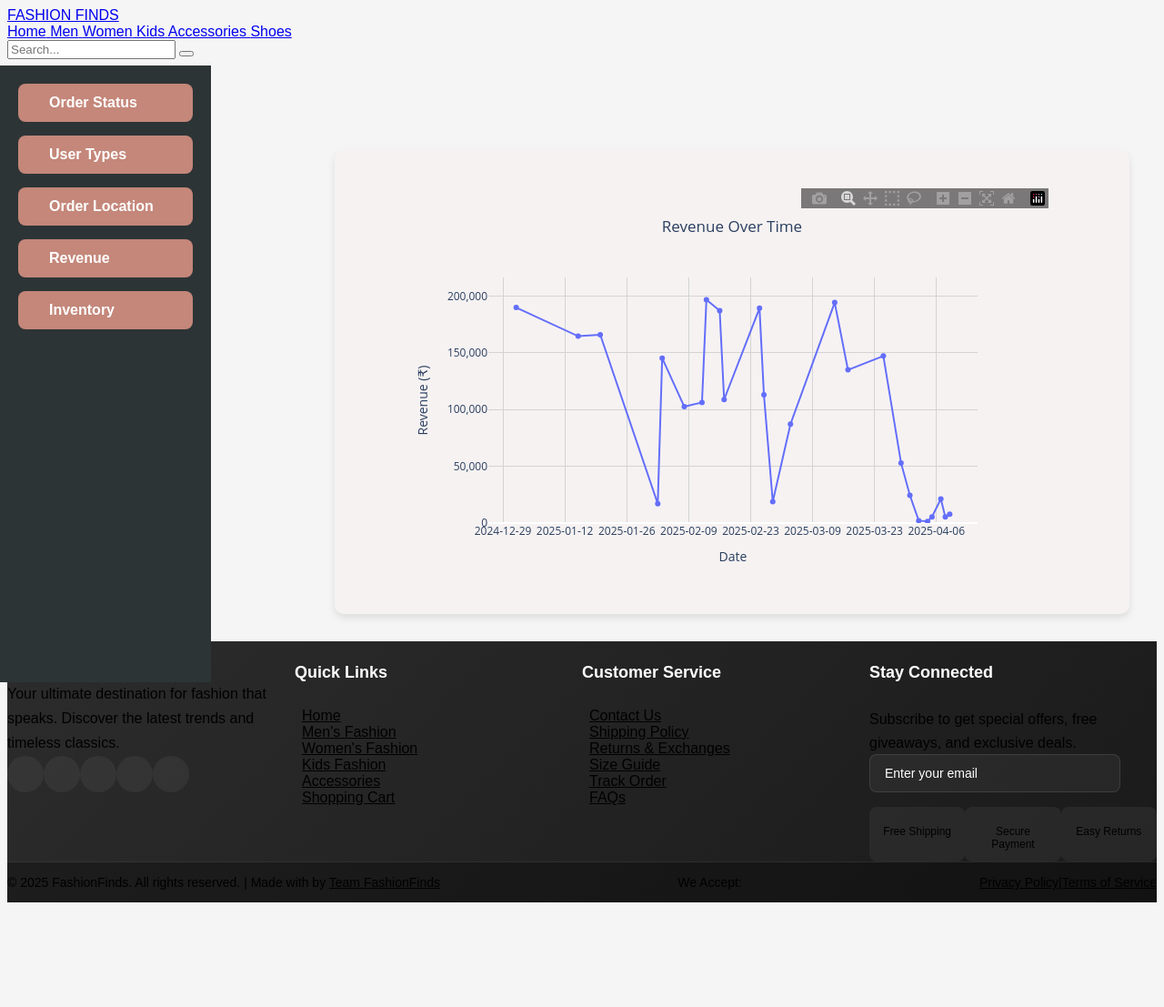
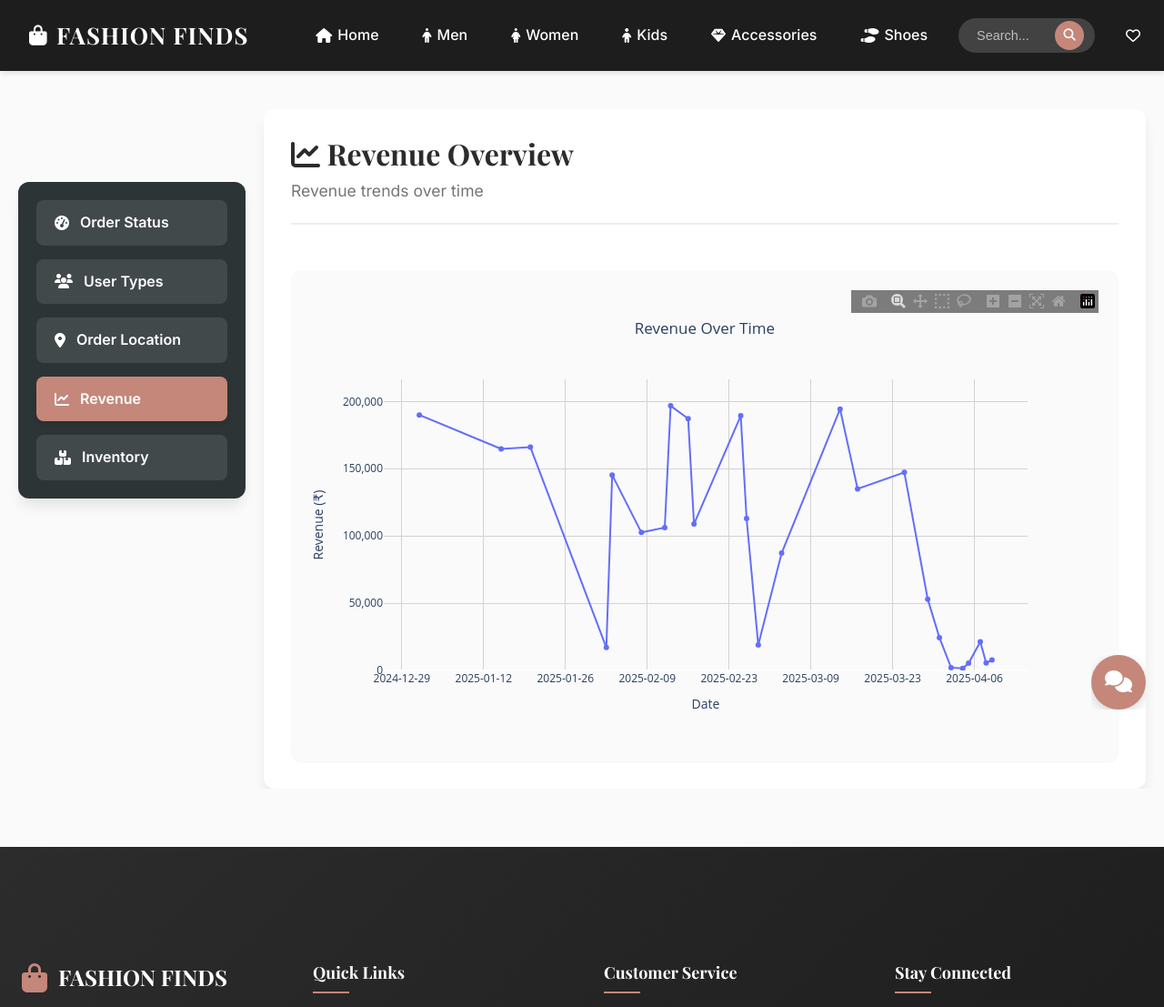
Before and after one commit to RajendharAre/FashionFinds, a Flask app: page /admin/revenue in a window 1280 px wide. Shown: the top 1107 px of the page at 91% size. Before the commit the page ends 992 px from the top, so only its background shows below. Run offline with Flask 3, Linux system fonts and the light colour scheme; a user stored in the database is signed in; some libraries are stand-ins or nearby versions.

Commit message:
Improved the inventory page

```diff
--- /dev/null
+++ b/app/templates/inventory.html
@@ -0,0 +1,281 @@
+{% extends 'base.html' %}
+
+{% block title %}Inventory Management | Fashion Finds{% endblock %}
+
+{% block extra_css %}
+<style>
+    /* Admin Container */
+    .admin-container {
+        display: flex;
+        margin-top: 20px;
+        min-height: calc(100vh - 160px);
+        gap: 20px;
+        padding: 0 20px;
+        box-sizing: border-box;
+    }
+
+    /* Sidebar */
+    .admin-sidebar {
+        width: 250px;
+        background: #2d3436;
+        border-radius: 12px;
+        padding: 20px;
+        height: fit-content;
+        position: sticky;
+        top: 100px;
+        box-shadow: var(--shadow-lg);
+        display: flex;
+        flex-direction: column;
+        gap: 15px;
+    }
+
+    .admin-sidebar .account-button {
+        display: flex;
+        align-items: center;
+        padding: 12px 20px;
+        font-size: 1rem;
+        font-weight: 600;
+        border-radius: 8px;
+        text-decoration: none;
+        transition: all 0.3s ease;
+        gap: 12px;
+        color: white;
+        background: rgba(255, 255, 255, 0.1);
+        border: none;
+    }
+
+    .admin-sidebar .account-button:hover {
+        background: var(--primary);
+        transform: translateY(-2px);
+        box-shadow: var(--shadow-md);
+    }
+
+    .admin-sidebar .account-button.active {
+        background: var(--primary);
+        box-shadow: var(--shadow-md);
+    }
+
+    /* Admin Content */
+    .admin-content {
+        flex: 1;
+        background: var(--white);
+        border-radius: 12px;
+        padding: 30px;
+        box-shadow: var(--shadow-lg);
+        display: flex;
+        flex-direction: column;
+        align-items: center;
+    }
+
+    .admin-content-header {
+        width: 100%;
+        margin-bottom: 30px;
+        padding-bottom: 20px;
+        border-bottom: 2px solid var(--gray-200);
+    }
+
+    .admin-content-header h2 {
+        color: var(--dark);
+        margin: 0;
+        font-size: 2rem;
+    }
+
+    .admin-content-header p {
+        color: var(--gray-600);
+        margin: 8px 0 0 0;
+        font-size: 1.1rem;
+    }
+
+    /* Chart Container */
+    .chart-container {
+        width: 100%;
+        max-width: 1000px;
+        padding: 20px;
+        background: var(--gray-50);
+        border-radius: 12px;
+        box-shadow: var(--shadow-sm);
+        margin-top: 20px;
+    }
+
+    #chart {
+        width: 100% !important;
+        height: 500px;
+    }
+
+    /* Error Message */
+    .error-message {
+        background: rgba(244, 67, 54, 0.1);
+        border: 1px solid var(--error);
+        border-radius: 8px;
+        padding: 20px;
+        color: var(--error);
+        font-weight: 500;
+        margin: 20px 0;
+        width: 100%;
+        max-width: 1000px;
+        text-align: center;
+    }
+
+    /* Responsive Design */
+    @media (max-width: 992px) {
+        .admin-container {
+            flex-direction: column;
+            padding: 0 15px;
+        }
+
+        .admin-sidebar {
+            width: 100%;
+            position: relative;
+            top: 0;
+            flex-direction: row;
+            flex-wrap: wrap;
+            justify-content: center;
+        }
+
+        .admin-sidebar .account-button {
+            margin: 5px;
+        }
+
+        .admin-content {
+            margin-top: 20px;
+        }
+
+        #chart {
+            height: 400px;
+        }
+    }
+
+    @media (max-width: 768px) {
+        .admin-sidebar {
+            flex-direction: column;
+        }
+
+        .admin-sidebar .account-button {
+            width: 100%;
+            text-align: left;
+        }
+
+        .admin-content {
+            padding: 20px 15px;
+        }
+
+        .admin-content-header h2 {
+            font-size: 1.75rem;
+        }
+
+        #chart {
+            height: 300px;
+        }
+    }
+
+    @media (max-width: 576px) {
+        .admin-container {
+            padding: 0 10px;
+        }
+
+        .admin-content {
+            padding: 15px 10px;
+        }
+
+        .admin-content-header h2 {
+            font-size: 1.5rem;
+        }
+
+        .chart-container {
+            padding: 15px 10px;
+        }
+
+        #chart {
+            height: 250px;
+        }
+    }
+</style>
+{% endblock %}
+
+{% block content %}
+<div class="admin-container">
+    <!-- Sidebar Navigation -->
+    <div class="admin-sidebar">
+        <a href="{{ url_for('admin.order_status') }}" class="account-button {% if active_page == 'order_status' %}active{% endif %}">
+            <i class="fas fa-tachometer-alt"></i> Order Status
+        </a>
+        <a href="{{ url_for('admin.user_types') }}" class="account-button {% if active_page == 'user_types' %}active{% endif %}">
+            <i class="fas fa-users"></i> User Types
+        </a>
+        <a href="{{ url_for('admin.order_location') }}" class="account-button {% if active_page == 'order_location' %}active{% endif %}">
+            <i class="fas fa-map-marker-alt"></i> Order Location
+        </a>
+        <a href="{{ url_for('admin.revenue') }}" class="account-button {% if active_page == 'revenue' %}active{% endif %}">
+            <i class="fas fa-chart-line"></i> Revenue
+        </a>
+        <a href="{{ url_for('admin.inventory') }}" class="account-button {% if active_page == 'inventory' %}active{% endif %}">
+            <i class="fas fa-boxes"></i> Inventory
+        </a>
+    </div>
+
+    <!-- Main Content -->
+    <div class="admin-content">
+        <div class="admin-content-header">
+            <h2>
+                {% if active_page == 'order_status' %}
+                    <i class="fas fa-tachometer-alt"></i> Order Status Overview
+                {% elif active_page == 'user_types' %}
+                    <i class="fas fa-users"></i> User Types Overview
+                {% elif active_page == 'order_location' %}
+                    <i class="fas fa-map-marker-alt"></i> Order Location Overview
+                {% elif active_page == 'revenue' %}
+                    <i class="fas fa-chart-line"></i> Revenue Overview
+                {% else %}
+                    <i class="fas fa-boxes"></i> Inventory Overview
+                {% endif %}
+            </h2>
+            <p>
+                {% if active_page == 'order_status' %}
+                    Distribution of orders by status
+                {% elif active_page == 'user_types' %}
+                    Distribution of users by role
+                {% elif active_page == 'order_location' %}
+                    Distribution of orders by state
+                {% elif active_page == 'revenue' %}
+                    Revenue trends over time
+                {% else %}
+                    Product distribution across categories
+                {% endif %}
+            </p>
+        </div>
+
+        <div class="chart-container">
+            {% if error %}
+                <div class="error-message">
+                    <i class="fas fa-exclamation-circle"></i> Error: {{ error }}
+                </div>
+            {% else %}
+                <div id="chart"></div>
+                <div id="chart-data" style="display: none;">{{ graphJSON | safe }}</div>
+            {% endif %}
+        </div>
+    </div>
+</div>
+{% endblock %}
+
+{% block extra_js %}
+<script src="https://cdn.plot.ly/plotly-latest.min.js"></script>
+<script>
+    document.addEventListener('DOMContentLoaded', function() {
+        // The graphJSON variable is passed from the Flask route
+        var graphElement = document.getElementById('chart');
+        if (graphElement) {
+            // Check if there's an error message in the DOM
+            var errorMessage = document.querySelector('.error-message');
+            if (!errorMessage) {
+                // Get the graph data from a data attribute
+                var graphDataElement = document.getElementById('chart-data');
+                if (graphDataElement) {
+                    var graphData = JSON.parse(graphDataElement.textContent);
+                    Plotly.newPlot('chart', graphData.data, graphData.layout);
+                }
+            }
+        }
+    });
+</script>
+{% endblock %}
```
Also changed, not shown: app/admin.py (+51 -48 lines), app/templates/view_products.html (+146 -16 lines).
